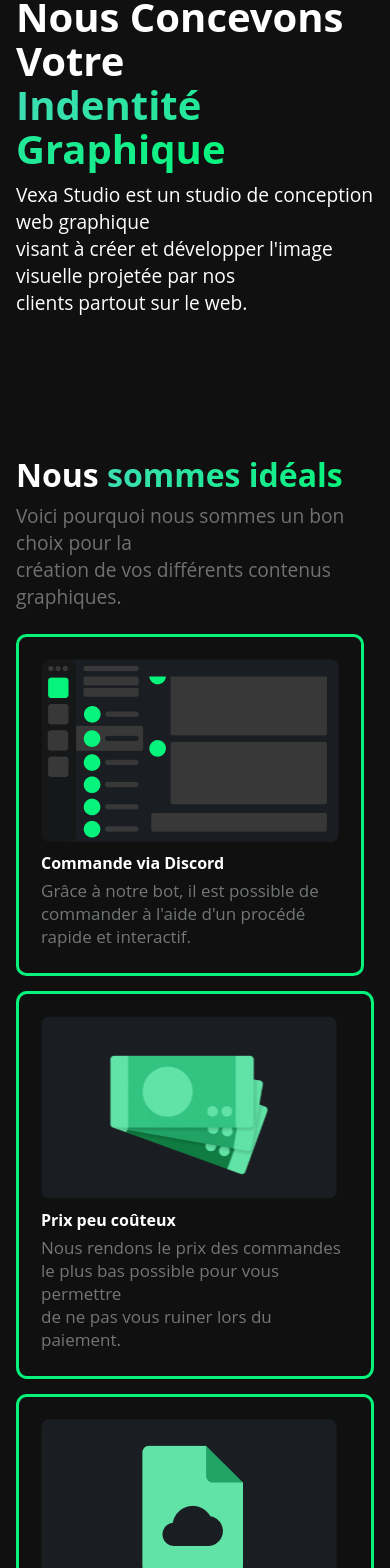
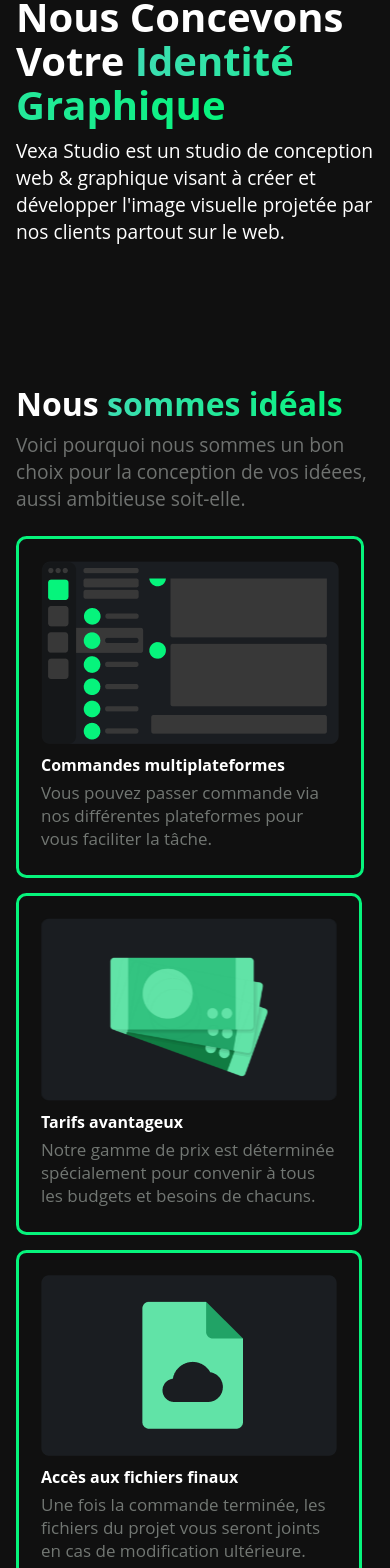
Before and after one commit to Pronicio/vexa-studio, a Nuxt app: page / in a window 390 px wide. Shown: the part 200-1768 px from the top of the page. Built offline with nearby package versions, Linux system fonts and the light colour scheme; a web font is replaced by a local one.

Commit message:
🔧 Major Responsive Update

```diff
--- a/assets/style/layouts/default.scss
+++ b/assets/style/layouts/default.scss
@@ -84,6 +84,15 @@
 }
 
 footer {
+  br.responsive {
+    display: inline; // Show BR tag for narrow screens
+  }
+
+  @media (min-width: 100px) and (max-width: 800px) { // or whatever you are after
+    br.responsive {
+      display: none; // Hide BR tag for wider screens
+    }
+  }
   display: flex;
   flex-direction: row;
   justify-content: space-between;
--- a/assets/style/pages/contact.scss
+++ b/assets/style/pages/contact.scss
@@ -1,4 +1,13 @@
 main {
+  br.responsive {
+    display: inline; // Show BR tag for narrow screens
+  }
+
+  @media (min-width: 100px) and (max-width: 800px) { // or whatever you are after
+    br.responsive {
+      display: none; // Hide BR tag for wider screens
+    }
+  }
   .title {
     padding: 4rem 0 2rem 0;;
 
@@ -14,7 +23,7 @@
     }
 
     p {
-      font-size: 1rem;
+      font-size: 1.2rem;
       font-weight: 400;
       color: #ffffff;
       margin: 5px 0 1.5rem 0;
--- a/assets/style/pages/home.scss
+++ b/assets/style/pages/home.scss
@@ -93,7 +93,26 @@
     }
   }
 
+  br.responsive {
+    display: inline; // Show BR tag for narrow screens
+  }
+
+  @media (min-width: 100px) and (max-width: 800px) { // or whatever you are after
+    br.responsive {
+      display: none; // Hide BR tag for wider screens
+    }
+  }
+
   #reviews {
+    br.responsive {
+      display: inline; // Show BR tag for narrow screens
+    }
+
+    @media (min-width: 100px) and (max-width: 800px) { // or whatever you are after
+      br.responsive {
+        display: none; // Hide BR tag for wider screens
+      }
+    }
     display: flex;
     flex-direction: column;
     padding: 4rem 0;
--- a/assets/style/pages/services.scss
+++ b/assets/style/pages/services.scss
@@ -1,5 +1,13 @@
 main {
+  br.responsive {
+    display: inline; // Show BR tag for narrow screens
+  }
 
+  @media (min-width: 100px) and (max-width: 800px) { // or whatever you are after
+    br.responsive {
+      display: none; // Hide BR tag for wider screens
+    }
+  }
   .title {
     padding: 4rem 0 2rem 0;;
 
--- a/assets/style/pages/team.scss
+++ b/assets/style/pages/team.scss
@@ -1,6 +1,15 @@
 main {
+    br.responsive {
+    display: inline; // Show BR tag for narrow screens
+  }
+
+  @media (min-width: 100px) and (max-width: 800px) { // or whatever you are after
+    br.responsive {
+      display: none; // Hide BR tag for wider screens
+    }
+  }
   .title, .application {
-    padding: 4rem 0;
+    padding: 4rem 0 2rem;
 
     h1, h2 {
       color: #ffffff;
--- a/layouts/default.vue
+++ b/layouts/default.vue
@@ -32,9 +32,9 @@
                 <h3>Vexa Studio</h3>
             </div>
             <p>
-                Vexa Studio est un studio de conception<br>
-                web & graphique visant à créer et développer<br>
-                l'image visuelle projetée par nos clients<br>
+                Vexa Studio est un studio de conception<br class="responsive">
+                web & graphique visant à créer et développer<br class="responsive">
+                l'image visuelle projetée par nos clients<br class="responsive">
                 partout sur le web.
             </p>
         </div>
--- a/pages/contact.vue
+++ b/pages/contact.vue
@@ -2,8 +2,9 @@
     <main>
         <div class="title reveal">
             <h1>Entrer <b>en contact</b></h1>
-            <p>Une question, une requête, un problème? Remplissez le formulaire<br>
-                ci-dessous pour être mis en relation avec notre équipe</p>
+            <p>Vous désirez commander ou tout simplement nous contacter?<br class="responsive">
+                Remplissez le formulaire ci-dessous pour être mis en<br class="responsive">
+                relation avec notre équipe support.</p>
         </div>
         <form @:submit.prevent="sendMessage">
             <div class="row">
--- a/pages/index.vue
+++ b/pages/index.vue
@@ -3,9 +3,9 @@
         <section id="home">
             <div class="title reveal fade-left">
                 <button>10% de rabais avec WEBSITE10</button>
-                <h1>Nous Concevons Votre<br><b>Indentité Graphique</b></h1>
-                <p>Vexa Studio est un studio de conception web graphique<br>
-                    visant à créer et développer l'image visuelle projetée par nos<br>
+                <h1>Nous Concevons Votre <b>Identité Graphique</b></h1>
+                <p>Vexa Studio est un studio de conception web & graphique<br class="responsive">
+                    visant à créer et développer l'image visuelle projetée par nos<br class="responsive">
                     clients partout sur le web.</p>
             </div>
             <img src="../assets/images/palette.png" draggable="false" alt="Palette" class="reveal fade-right">
@@ -13,53 +13,53 @@
         <section id="why">
             <div class="title reveal fade-left">
                 <h2>Nous <b>sommes idéals</b></h2>
-                <p>Voici pourquoi nous sommes un bon choix pour la<br>
-                    création de vos différents contenus graphiques.
+                <p>Voici pourquoi nous sommes un bon choix pour la <br class="responsive">
+                    conception de vos idéees, aussi ambitieuse soit-elle.
                 </p>
             </div>
             <div class="collection reveal fade-right">
                 <div class="card">
                     <img src="../assets/images/graphics/discord.png" alt="Discord" draggable="false">
-                    <h4>Commande via Discord</h4>
-                    <p>Grâce à notre bot, il est possible de<br>
-                        commander à l'aide d'un procédé<br>
-                        rapide et interactif.<br>
+                    <h4>Commandes multiplateformes</h4>
+                    <p>Vous pouvez passer commande via<br>
+                        nos différentes plateformes pour<br>
+                        vous faciliter la tâche.<br>
                     </p>
                 </div>
                 <div class="card">
                     <img src="../assets/images/graphics/money.png" alt="Money" draggable="false">
-                    <h4>Prix peu coûteux</h4>
-                    <p>Nous rendons le prix des commandes<br>
-                        le plus bas possible pour vous permettre<br>
-                        de ne pas vous ruiner lors du paiement.<br>
+                    <h4>Tarifs avantageux</h4>
+                    <p>Notre gamme de prix est déterminée<br>
+                        spécialement pour convenir à tous<br>
+                        les budgets et besoins de chacuns.<br>
                     </p>
                 </div>
                 <div class="card">
                     <img src="../assets/images/graphics/file.png" alt="File" draggable="false">
                     <h4>Accès aux fichiers finaux</h4>
-                    <p>Nous vous donnons l'accès aux fichiers<br>
-                        une fois le projet approuvé pour vous<br>
-                        permettre de le modifier plus tard.<br>
+                    <p>Une fois la commande terminée, les<br>
+                        fichiers du projet vous seront joints<br>
+                        en cas de modification ultérieure.<br>
                     </p>
                 </div>
             </div>
-            <button class="reveal fade-left">Commander maintenant</button>
+            <button onclick="window.location.href='/contact';" class="reveal fade-left">Commander maintenant</button>
         </section>
         <section id="reviews">
             <div class="title reveal fade-left">
                 <h2>Nos clients <b>sont satisfaits</b></h2>
-                <p>Notre priorité est votre satisfaction, et ce, en tout temps.<br>
-                    Maintenant, laissons nos clients en témoigner.
+                <p>Notre priorité est votre satisfaction, et ce, en tout temps.<br class="responsive">
+                    Voci des témoignages de nos clients décrivant leurs expériences<br class="responsive">
                 </p>
             </div>
             <div class="collection reveal fade-right">
                 <div class="review">
                     <img src="../assets/images/user-avatar.png" draggable="false" alt="User avatar" width="60">
                     <h5>Russay</h5>
-                    <p>« Reçu en temps et en heure, design<br>
-                        incroyable et résultat surprenant!<br>
-                        Je souhaite de tout coeur continuer<br>
-                        de faire affaire avec Vexa Studio! »
+                    <p>« Reçu en temps et en heure, design<br class="responsive">
+                        incroyable et résultat surprenant!<br class="responsive">
+                        Je souhaite de tout coeur continuer<br class="responsive">
+                        de faire affaire avec Vexa Studio! »<br class="responsive">
                     </p>
                 </div>
                 <div class="review">
@@ -115,7 +115,7 @@
         <section id="creations">
             <div class="title reveal fade-left">
                 <h2>Nos <b>dernières créations</b></h2>
-                <p>Nos créations sont uniques et de qualité. Voyez ci-dessous<br>
+                <p>Nos créations sont uniques et de qualité. Voyez ci-dessous<br class="responsive">
                    ce que nous avons conçu récemment pour nos clients.
                 </p>
                 <button onclick="window.location.href='https://behance.net/vexastudio';">Notre portfolio</button>
```
Also changed, not shown: pages/services.vue (+8 -8 lines), pages/team.vue (+9 -16 lines).
